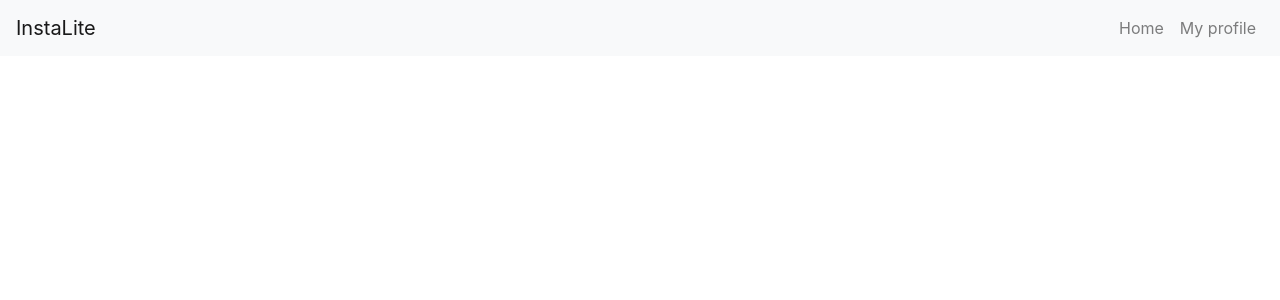
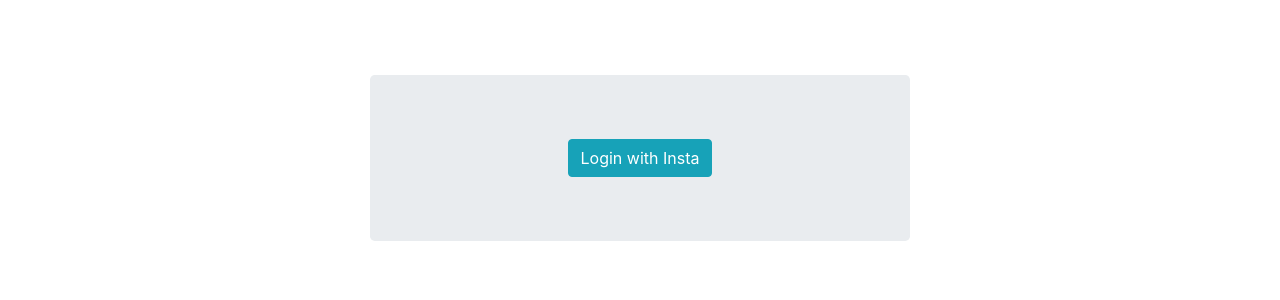
Before and after one commit to AntohaD/InstaLite, a React app: page /login in a window 1280 px wide. Shown: the top 300 px of the page. Built offline with nearby package versions, Linux system fonts and the light colour scheme.

Commit message:
Add login

```diff
--- a/package.json
+++ b/package.json
@@ -12,7 +12,8 @@
         "react": "^16.8.6",
         "react-dom": "^16.8.6",
         "react-js-pagination": "^3.0.2",
-        "react-router-dom": "^5.0.0"
+        "react-router-dom": "^5.0.0",
+        "reactstrap": "^8.0.0"
     },
     "devDependencies": {
         "@babel/core": "^7.4.4",
--- a/src/app.jsx
+++ b/src/app.jsx
@@ -1,22 +1,18 @@
 import ReactDOM from 'react-dom';
 import React from 'react';
 import { BrowserRouter as Router, Route, Switch } from 'react-router-dom';
-import Header from './component/header.jsx';
-import PostsLists from './component/postsList.jsx';
-import MyProfile from './component/myProfile.jsx';
-import DetailPost from './component/detailPost.jsx';
-import MainPage from './component/mainPage.jsx'
+import Login from './component/logout-login/login.jsx';
+import Logout from './component/logout-login/logout.jsx';
+import Main from './component/mainPage.jsx';
+import PrivateRoute from './component/logout-login/privateRoute.jsx';
 
 ReactDOM.render(
     <Router>
-        <div>
-            <Header />
-                <Switch>
-                    <Route exact path="/" component={PostsLists} />
-                    <Route path="/profile" component={MyProfile} />
-                    <Route path="/detailPost" component={DetailPost} />
-                </Switch>
-        </div>
+        <Switch>
+            <Route path="/login" component={Login} />
+            <Route path="/logout" component={Logout} />
+            <PrivateRoute component={Main} />
+        </Switch>
     </Router>,
     document.getElementById("app")
 )
--- a/src/component/header.jsx
+++ b/src/component/header.jsx
@@ -12,6 +12,9 @@
                 <li className="nav-item">
                     <Link className="nav-link" to="/profile">My profile</Link>
                 </li>
+                <li className="nav-item">
+                    <Link className="nav-link" to="/logout">Log out</Link>
+                </li>
             </ul>
         </div>
     }
--- /dev/null
+++ b/src/component/logout-login/login.jsx
@@ -0,0 +1,29 @@
+import React from 'react';
+import { Button, Container, Row, Col, Jumbotron } from 'reactstrap';
+
+export default class Login extends React.Component {
+
+    handleClick() {
+        // localStorage.setItem('instaToken', 'true');
+        const instaClientId = 'a48cf57db3fe4120a34464df9299b09b';
+        const instaAuthUrl = `https://api.instagram.com/oauth/authorize/?client_id=${instaClientId}&redirect_uri=${window.location.origin.toString()}/&response_type=token`;
+        console.log('instaAuthUrl', instaAuthUrl);
+        window.location.href = instaAuthUrl;
+    }
+
+    render() {
+        return (
+
+            <Container className="h-100">
+                <Row className="align-items-center h-100">
+                    <Col xs="6" className="mx-auto">
+                        <Jumbotron className="text-center">
+                            <Button className="align-middle" color="info" onClick={() => this.handleClick()} >Login with Insta</Button>
+                        </Jumbotron>
+                    </Col>
+                </Row>
+            </Container>
+
+        );
+    }
+}
--- /dev/null
+++ b/src/component/logout-login/logout.jsx
@@ -0,0 +1,14 @@
+import React from 'react';
+
+// var Logout = ()=>(<h1>You have logged out</h1>)
+
+export default class Logout extends React.Component {
+
+    componentDidMount() {
+        localStorage.removeItem('instaToken');
+    }
+
+    render() {
+        return (<h1>You have logged out</h1>);
+    }
+}
--- /dev/null
+++ b/src/component/logout-login/privateRoute.jsx
@@ -0,0 +1,19 @@
+import React from 'react';
+import { Route, Redirect } from 'react-router-dom';
+
+const PrivateRoute = ({ component: Component, ...rest }) => (
+    <Route {...rest} render={(props) => {
+
+        const token = props.location.hash.replace('#access_token=', '');
+
+        if (token)
+            localStorage.setItem('instaToken', token);
+
+        const instaToken = localStorage.getItem('instaToken');
+
+        return instaToken ? <Component {...props} /> : <Redirect to='/login' />
+    }
+    } />
+)
+
+export default PrivateRoute;
--- a/src/component/mainPage.jsx
+++ b/src/component/mainPage.jsx
@@ -1,12 +1,20 @@
 import React from 'react';
+import { BrowserRouter as Route, Switch } from 'react-router-dom';
+import Header from './header.jsx';
+import PostsLists from './postsList.jsx';
+import MyProfile from './myProfile.jsx';
+import DetailPost from './detailPost.jsx';
 
-let accessToken = '1276046791.a48cf57.01643986a9394cd79f7f63e408e5a4ee';
-
-export default class MainPage extends React.Component {
+export default class Main extends React.Component {
     render() {
-        return(
+        return (
             <div>
-                <button>Press</button>
+                <Header />
+                <Switch>
+                    <Route exact path="/" component={PostsLists} />
+                    <Route path="/profile" component={MyProfile} />
+                    <Route path="/detailPost" component={DetailPost} />
+                </Switch>
             </div>
         )
     }
```
Also changed, not shown: 2 other files (tests, documents, lock files or other folders).
